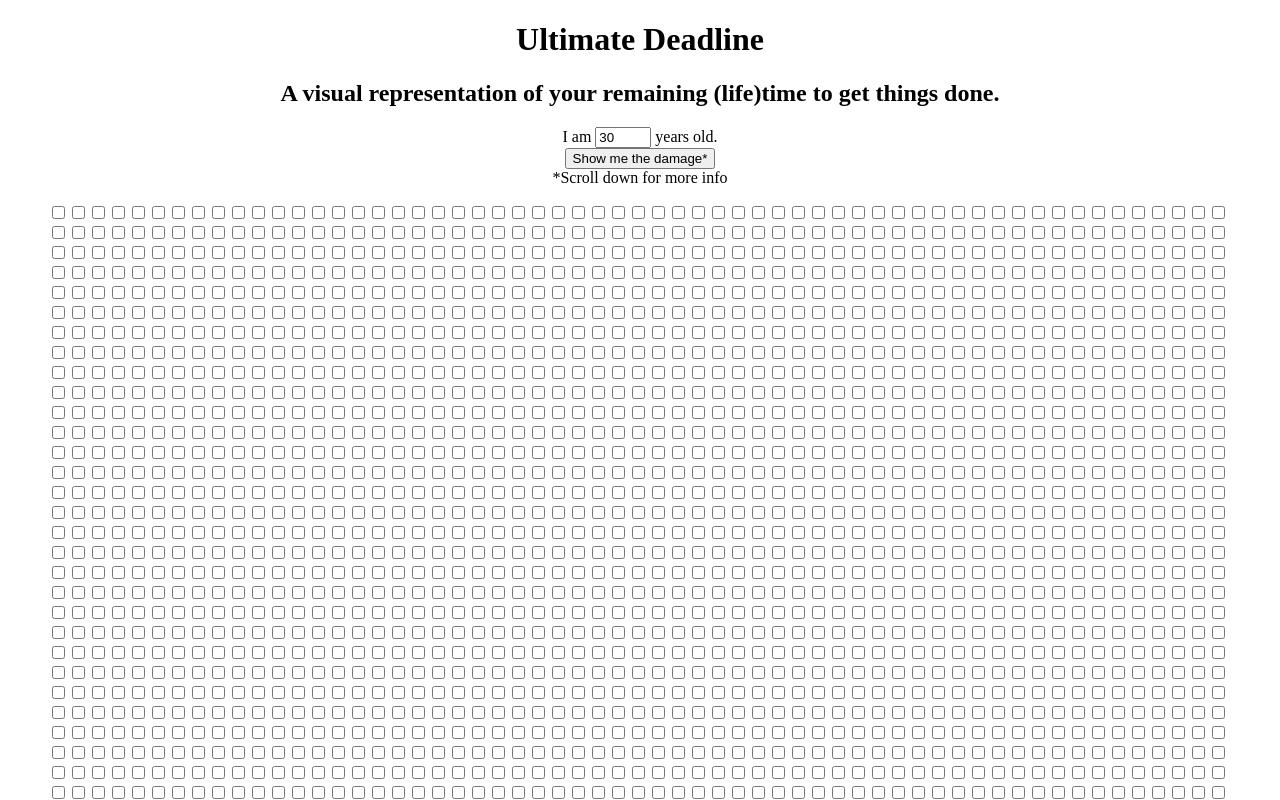
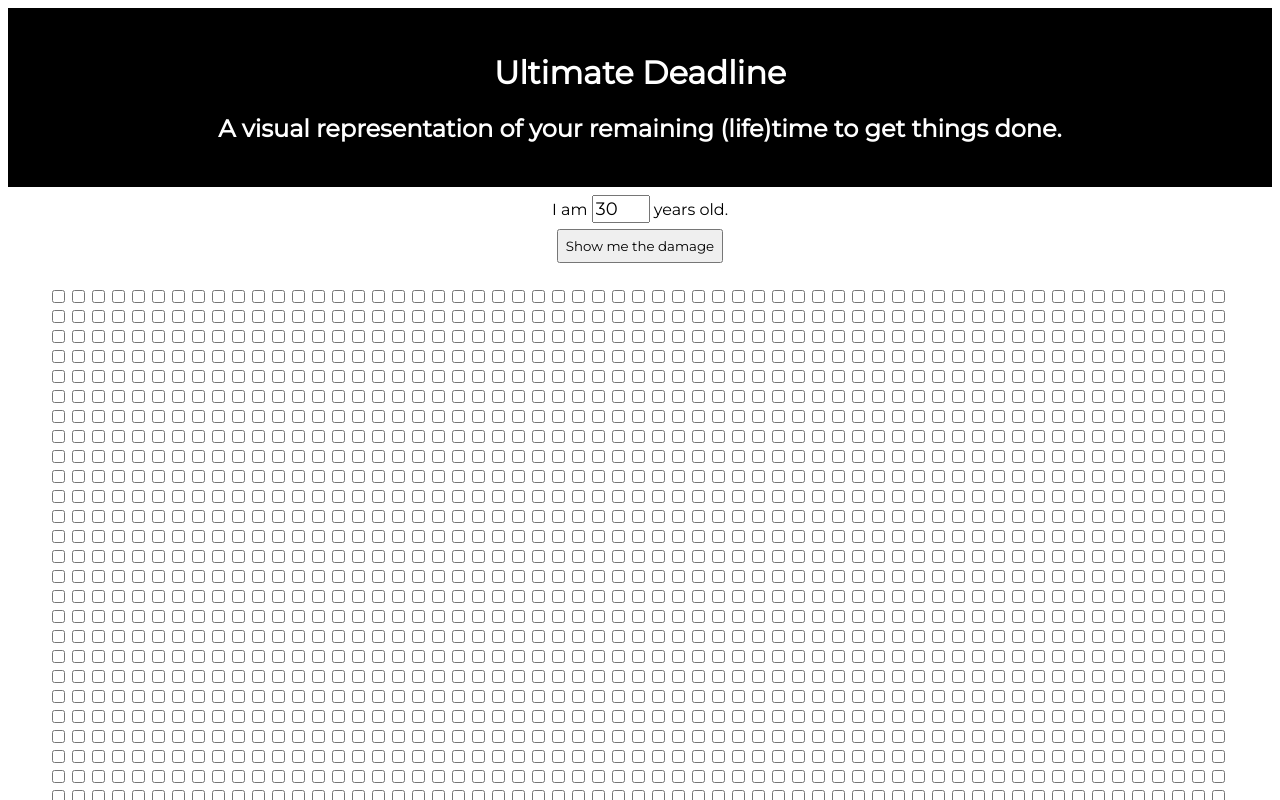
Before and after one commit to plamf/UltimateDeadline, an Angular app in the folder UltimateDeadline/: page / in a window 1280 px wide. Shown: the top 800 px of the page. Built offline with nearby package versions, Linux system fonts and the light colour scheme.

Commit message:
version 1 finished

```diff
--- a/UltimateDeadline/src/app/app.component.css
+++ b/UltimateDeadline/src/app/app.component.css
@@ -1,3 +1,45 @@
+@import url('https://fonts.googleapis.com/css?family=Montserrat');
+
+*{
+  font-family: 'Montserrat', sans-serif;
+}
+
+.header{
+  padding: 1.5em;
+  text-align: center;
+  background: black;
+  color: white;
+}
+
+.userInput{
+  padding: 0.5em;
+  text-align: center;
+}
+
+#ageInput{
+  width: 50px;
+  font-size: 18px;
+}
+
+#btnDamage{
+  margin-top: 0.5em;
+  padding: 0.5em;
+}
+
 ul{
   -webkit-padding-end: 40px;
 }
+
+#spacer{
+  width: 100%;
+  text-align: center;
+}
+
+.explanationText{
+  padding-left: 5em;
+  padding-right: 5em;
+  padding-bottom: 5em;
+  text-align: left;
+  display: inline-block;
+  font-size: 18px;
+}
--- a/UltimateDeadline/src/app/app.component.html
+++ b/UltimateDeadline/src/app/app.component.html
@@ -1,26 +1,22 @@
 <!--The content below is only a placeholder and can be replaced.-->
-<div style="text-align:center">
+<div class="header">
   <h1>
     Ultimate Deadline
   </h1>
   <h2>A visual representation of your remaining (life)time to get things done.</h2>
 </div>
 
-<div style="text-align:center">
+<div class="userInput">
 I am
-<input type="number" [(ngModel)]="age" min="1" max="80">
+<input id="ageInput" type="number" [(ngModel)]="age" min="1" max="80">
 years old.
 <br>
-<input type="button" value="Show me the damage*" (click)="checkAllUsedWeeks()"> <br>
-*Scroll down for more info
+<input id="btnDamage" type="button" value="Show me the damage" (click)="checkAllUsedWeeks()"> <br>
 </div>
 <ul id="weeksList">
 </ul>
-
-<p class="explanationText">
-  The average human lifespan lies somewhere around 80 years.
-  You used up WEEKS already, or PERCENT % of your available time. Approximately SLEEP weeks (SLEEPPERCENT %) of your life have been spent asleep.
-  If you think about doing something (anything, really), you should do it now because you'll most likely be dead sometime around YEAROFDEATH.
-
-  Have a nice day!
-</p>
+<div id="spacer">
+<div id="exp" class="explanationText">
+  <p id="expPara"></p>
+</div>
+</div>
--- a/UltimateDeadline/src/app/app.component.ts
+++ b/UltimateDeadline/src/app/app.component.ts
@@ -15,7 +15,6 @@ export class AppComponent implements OnInit {
     this.cbs = document.getElementsByClassName('cbWeek');
   }
 
-
   private generateWeeks() {
     for (let i = 0; i < this.weeks; i++) {
       const el = document.getElementById('weeksList');
@@ -28,6 +27,8 @@ export class AppComponent implements OnInit {
   }
 
   public checkAllUsedWeeks() {
+    this.setDefaults();
+
     const weeksToCheck = this.age * 52;
 
     this.clearCheckedWeeks();
@@ -35,6 +36,17 @@ export class AppComponent implements OnInit {
     for (let i = 0; i < weeksToCheck; i++) {
       const cb = <HTMLInputElement>this.cbs[i];
       cb.checked = true;
+    }
+
+    this.generateExplanation();
+  }
+
+  private setDefaults() {
+    if (this.age < 1) {
+      this.age = 1;
+    }
+    if (this.age > 80) {
+      this.age = 80;
     }
   }
 
@@ -44,4 +56,22 @@ export class AppComponent implements OnInit {
       cb.checked = false;
     }
   }
+
+  private generateExplanation() {
+
+    const weeksUsed = this.age * 52;
+    const percentUsed = weeksUsed / this.weeks * 100;
+    const slept = weeksUsed / 3.3;
+    const percentSlept = 33;
+    const yearOfDeath = (new Date()).getFullYear() + (80 - this.age);
+
+    const div = document.getElementById('exp');
+    const paragraph = document.getElementById('expPara');
+
+    // tslint:disable-next-line:max-line-length
+    // tslint:disable-next-line:quotemark
+    paragraph.innerHTML = "The average human lifespan lies somewhere around 80 years." + "<br>" + "You used up <strong><u>" + weeksUsed + "</u></strong> weeks already, or <strong><u>" + percentUsed.toFixed(1) + "%</u></strong> of your available time. Approximately <strong><u>" + slept.toFixed(0) + "</u></strong> weeks (<strong><u>" + percentSlept.toFixed(1) + "%</u></strong>) of your life have been spent asleep." + "<br>" + "If you think about doing something (anything, really), you should do it now because you'll most likely be dead sometime around " + "the year <strong><u>" + yearOfDeath + "</u></strong>.<br><br>" + "Have a nice day!";
+
+    div.appendChild(paragraph);
+  }
 }
```
Also changed, not shown: 1 other file (tests, documents, lock files or other folders).
